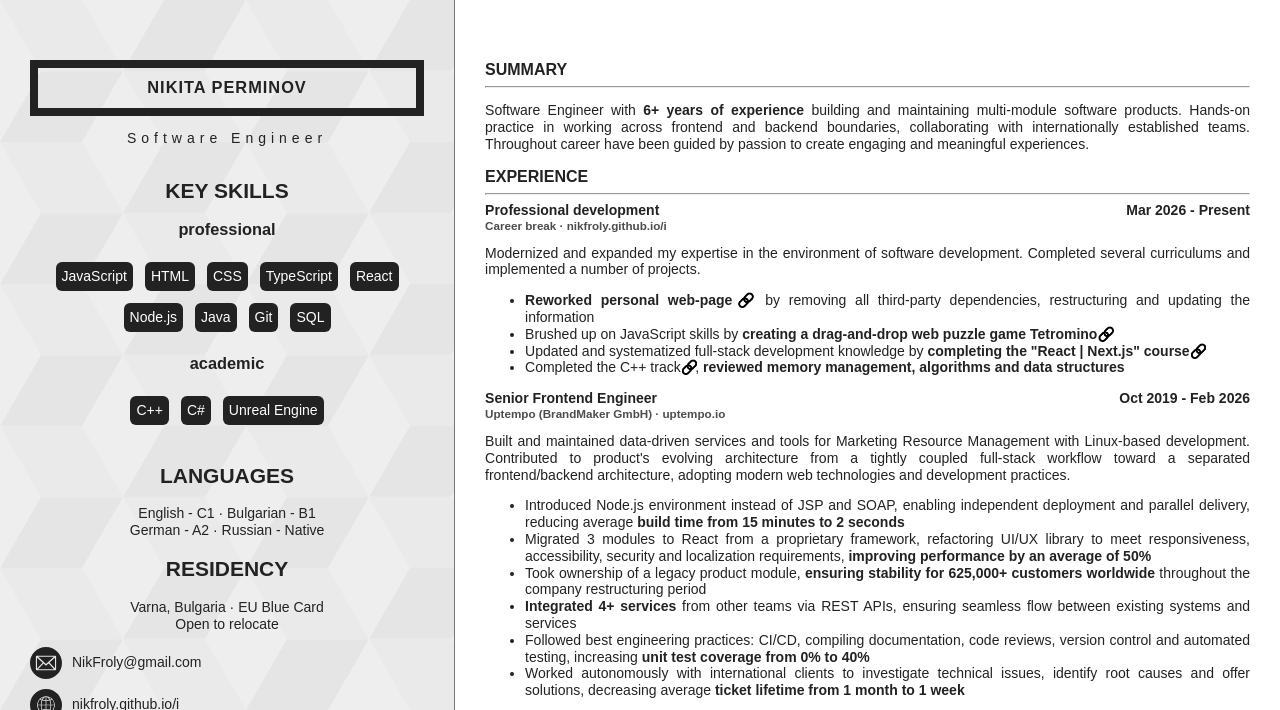
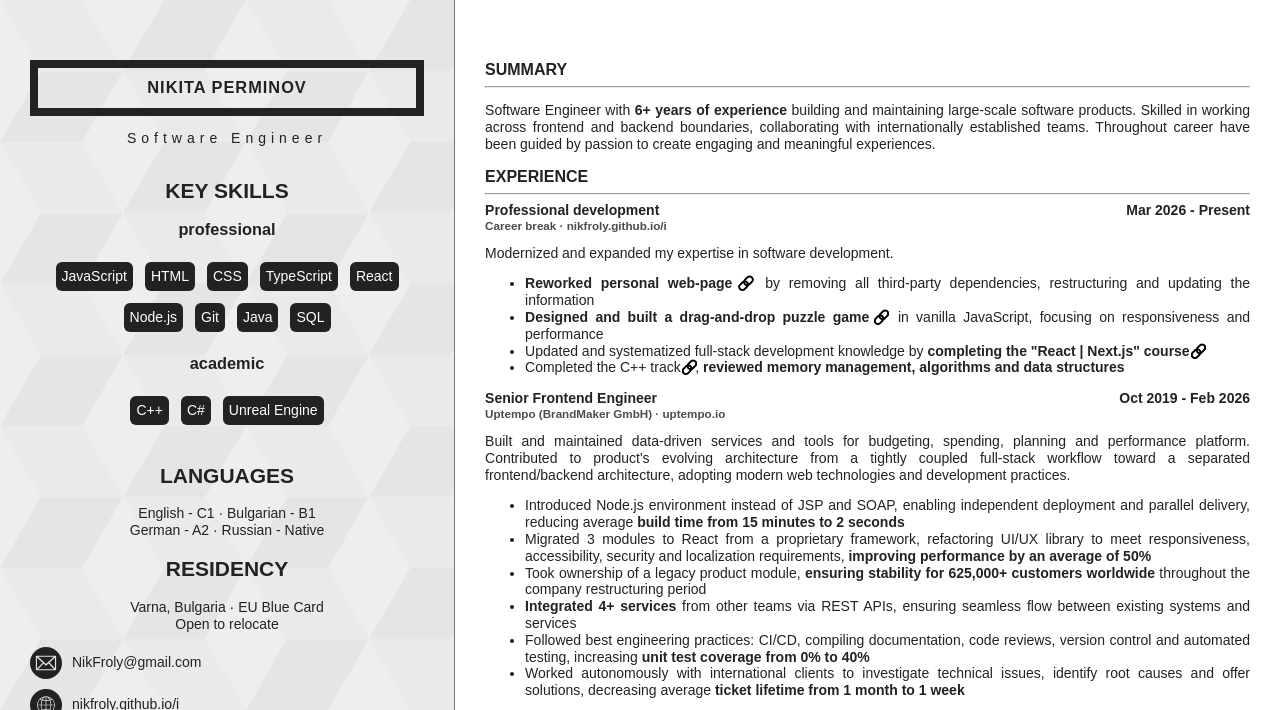
Before and after one commit to NikFroly/CV, a plain HTML site: page index.html in a window 1280 px wide. Shown: the top 710 px of the page. Drawn offline with Linux system fonts and the light colour scheme.

Commit message:
[Info editing] Adjustments to the content of the Skills, Summary and Experience sections

```diff
--- a/index.html
+++ b/index.html
@@ -32,8 +32,8 @@
 					<span>React</span>
 					<span>Node.js</span>
 					<br>
+					<span>Git</span>
 					<span>Java</span>
-					<span>Git</span>
 					<span>SQL</span>
 				</p>
 				<h3 class="skills_subhead">academic</h3>
@@ -77,7 +77,7 @@
 				<div class="section_title">SUMMARY</div>
 				<hr>
 				<p class="section_body">
-					Software Engineer with <strong>6+ years of experience</strong> building and maintaining multi-module software products. Hands-on practice in working across frontend and backend boundaries, collaborating with internationally established teams. Throughout career have been guided by passion to create engaging and meaningful experiences.
+					Software Engineer with <strong>6+ years of experience</strong> building and maintaining large-scale software products. Skilled in working across frontend and backend boundaries, collaborating with internationally established teams. Throughout career have been guided by passion to create engaging and meaningful experiences.
 			</section>
 			<section class="main_experience">
 				<div class="section_title">EXPERIENCE</div>
@@ -92,10 +92,10 @@
 							<div class="title_right">Mar 2026 - Present</div>
 						</div>
 						<div class="item_body">
-							Modernized and expanded my expertise in the environment of software development. Completed several curriculums and implemented a number of projects.
+							Modernized and expanded my expertise in software development.
 							<ul>
 								<li><strong>Reworked <a href="https://nikfroly.github.io/i" target="_blank" class="embeddedLink">personal web-page</a></strong> by removing all third-party dependencies, restructuring and updating the information</li>
-								<li>Brushed up on JavaScript skills by <strong>creating a <a href="https://nikfroly.github.io/Tetromino" target="_blank" class="embeddedLink">drag-and-drop web puzzle game Tetromino</a></strong></li>
+								<li><strong>Designed and built a <a href="https://nikfroly.github.io/Tetromino" target="_blank" class="embeddedLink">drag-and-drop puzzle game</a></strong> in vanilla JavaScript, focusing on responsiveness and performance</li>
 								<li>Updated and systematized full-stack development knowledge by <strong>completing the <a href="https://www.udemy.com/course/react-the-complete-guide-incl-redux" target="_blank" class="embeddedLink">"React | Next.js" course</a></strong></li>
 								<li>Completed the <a href="https://contest.yandex.ru/tracks/cpp" target="_blank" class="embeddedLink">C++ track</a>, <strong>reviewed memory management, algorithms and data structures</strong></li>
 							</ul>
@@ -110,7 +110,7 @@
 							<div class="title_right">Oct 2019 - Feb 2026</div>
 						</div>
 						<div class="item_body">
-							Built and maintained data-driven services and tools for Marketing Resource Management with Linux-based development. Contributed to product's evolving architecture from a tightly coupled full-stack workflow toward a separated frontend/backend architecture, adopting modern web technologies and development practices.
+							Built and maintained data-driven services and tools for budgeting, spending, planning and performance platform. Contributed to product's evolving architecture from a tightly coupled full-stack workflow toward a separated frontend/backend architecture, adopting modern web technologies and development practices.
 							<ul>
 								<li>Introduced Node.js environment instead of JSP and SOAP, enabling independent deployment and parallel delivery, reducing average <strong>build time from 15 minutes to 2 seconds</strong></li>
 								<li>Migrated 3 modules to React from a proprietary framework, refactoring UI/UX library to meet responsiveness, accessibility, security and localization requirements, <strong>improving performance by an average of 50%</strong></li>
```
